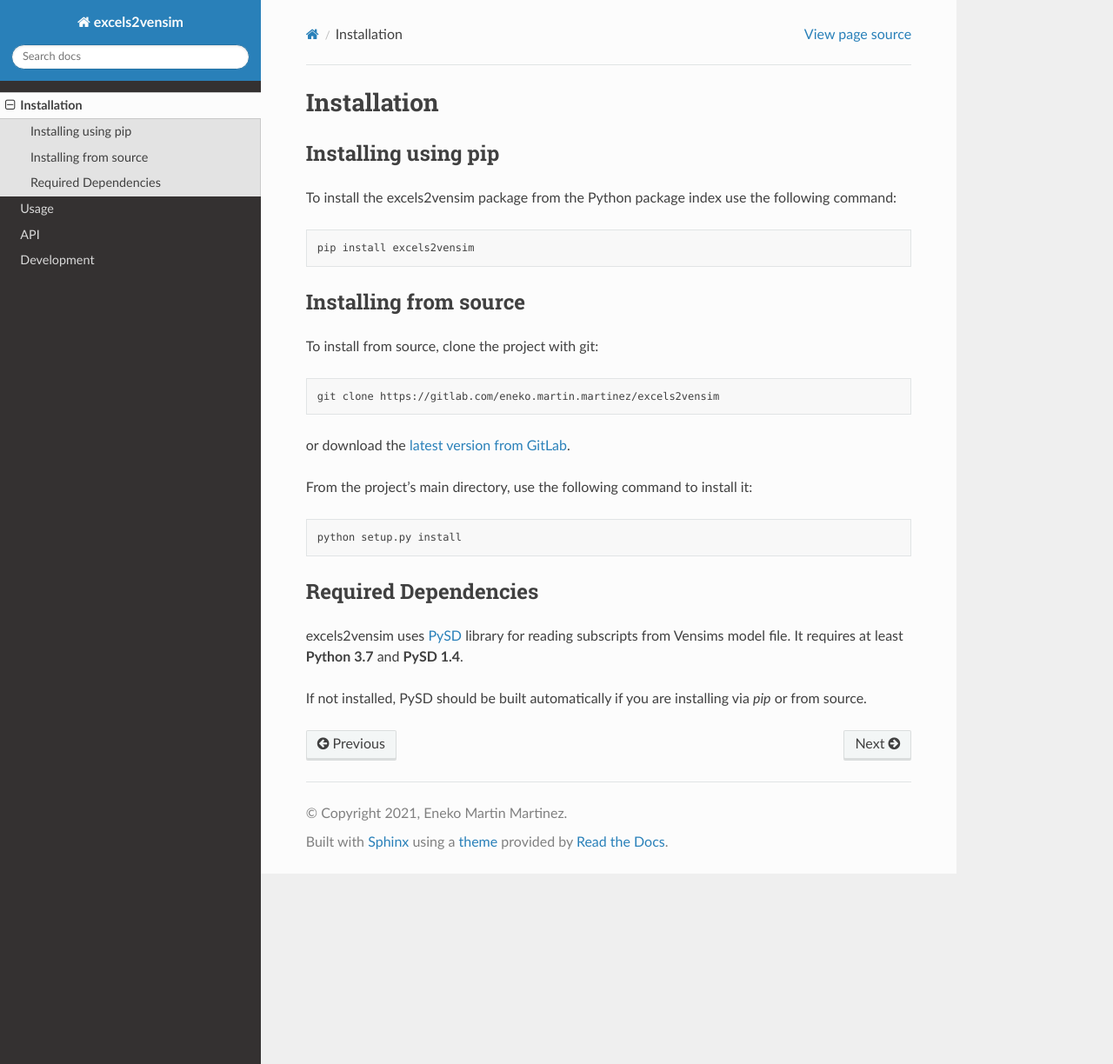
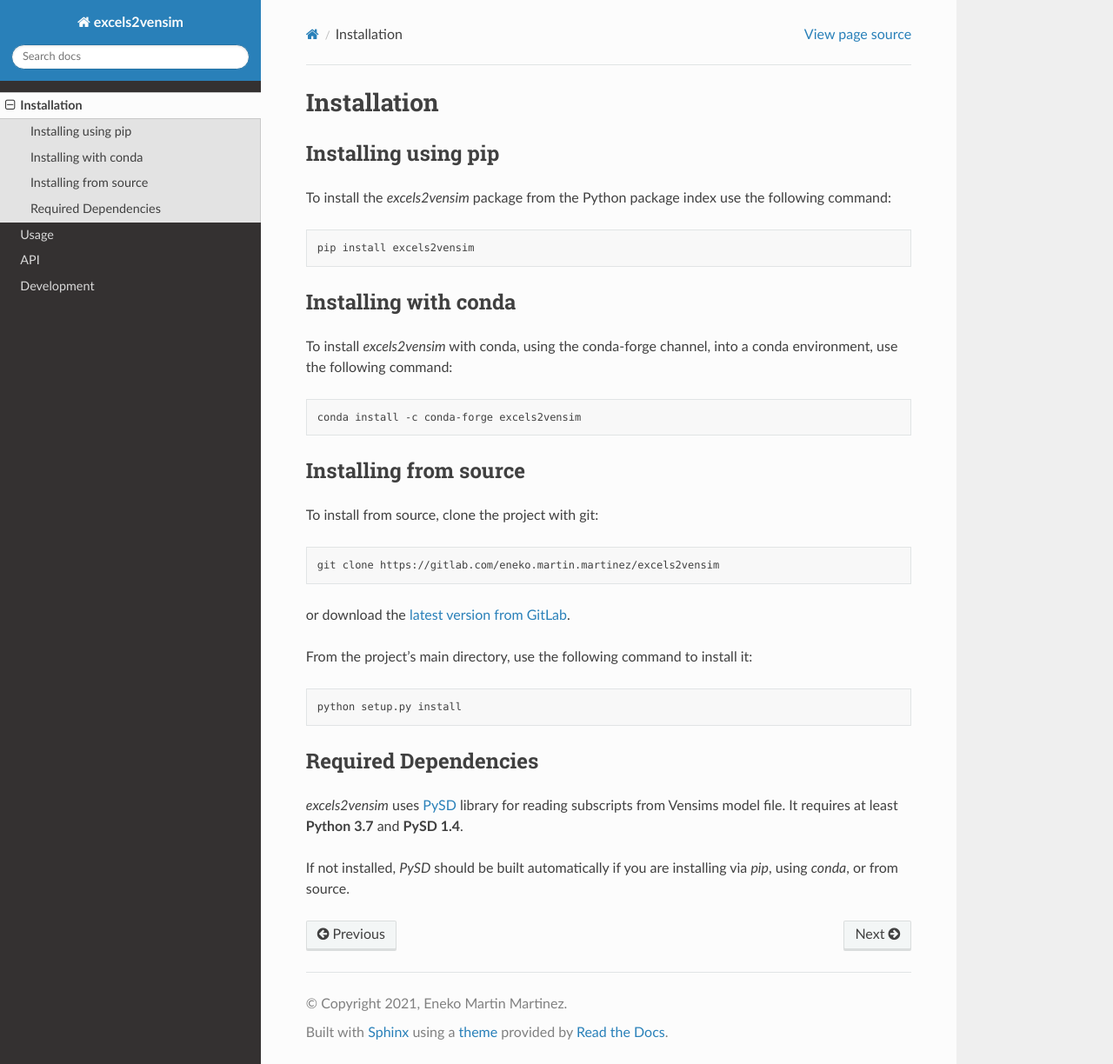
Before and after one commit to SDXorg/excels2vensim, a Sphinx documentation site: the page built from docs/installation.rst, in a window 1280 px wide and 1224 px high. Shown: the whole window at 87% size. Built offline with Sphinx 7.4.7 and the Read the Docs theme 2.0.0, drawn with Linux system fonts in a browser that asks for light colours.

Commit message:
Add conda to docs

```diff
--- a/docs/index.rst
+++ b/docs/index.rst
@@ -11,6 +11,7 @@
 |made-with-sphinx-doc|
 |docs|
 |PyPI license|
+|Anaconda package|
 |PyPI package|
 |PyPI status|
 |PyPI pyversions|
@@ -25,6 +26,9 @@
 
 .. |PyPI license| image:: https://img.shields.io/pypi/l/excels2vensim.svg
    :target: https://gitlab.com/eneko.martin.martinez/excels2vensim/-/blob/master/LICENSE
+
+.. |Anaconda package| image:: https://anaconda.org/conda-forge/excels2vensim/badges/version.svg
+   :target: https://anaconda.org/conda-forge/excels2vensim
 
 .. |PyPI package| image:: https://badge.fury.io/py/excels2vensim.svg
     :target: https://badge.fury.io/py/excels2vensim
--- a/docs/installation.rst
+++ b/docs/installation.rst
@@ -4,11 +4,19 @@
 Installing using pip
 --------------------
 
-To install the excels2vensim package from the Python package index use the following command:
+To install the *excels2vensim* package from the Python package index use the following command:
 
 .. code-block:: bash
 
    pip install excels2vensim
+
+Installing with conda
+---------------------
+To install *excels2vensim* with conda, using the conda-forge channel, into a conda environment, use the following command:
+
+.. code-block:: bash
+
+   conda install -c conda-forge excels2vensim
 
 Installing from source
 ----------------------
@@ -28,6 +36,6 @@
 
 Required Dependencies
 ---------------------
-excels2vensim uses `PySD <https://pysd.readthedocs.io>`_ library for reading subscripts from Vensims model file. It requires at least **Python 3.7** and **PySD 1.4**.
+*excels2vensim* uses `PySD <https://pysd.readthedocs.io>`_ library for reading subscripts from Vensims model file. It requires at least **Python 3.7** and **PySD 1.4**.
 
-If not installed, PySD should be built automatically if you are installing via `pip` or from source.
+If not installed, *PySD* should be built automatically if you are installing via `pip`, using `conda`, or from source.
```
